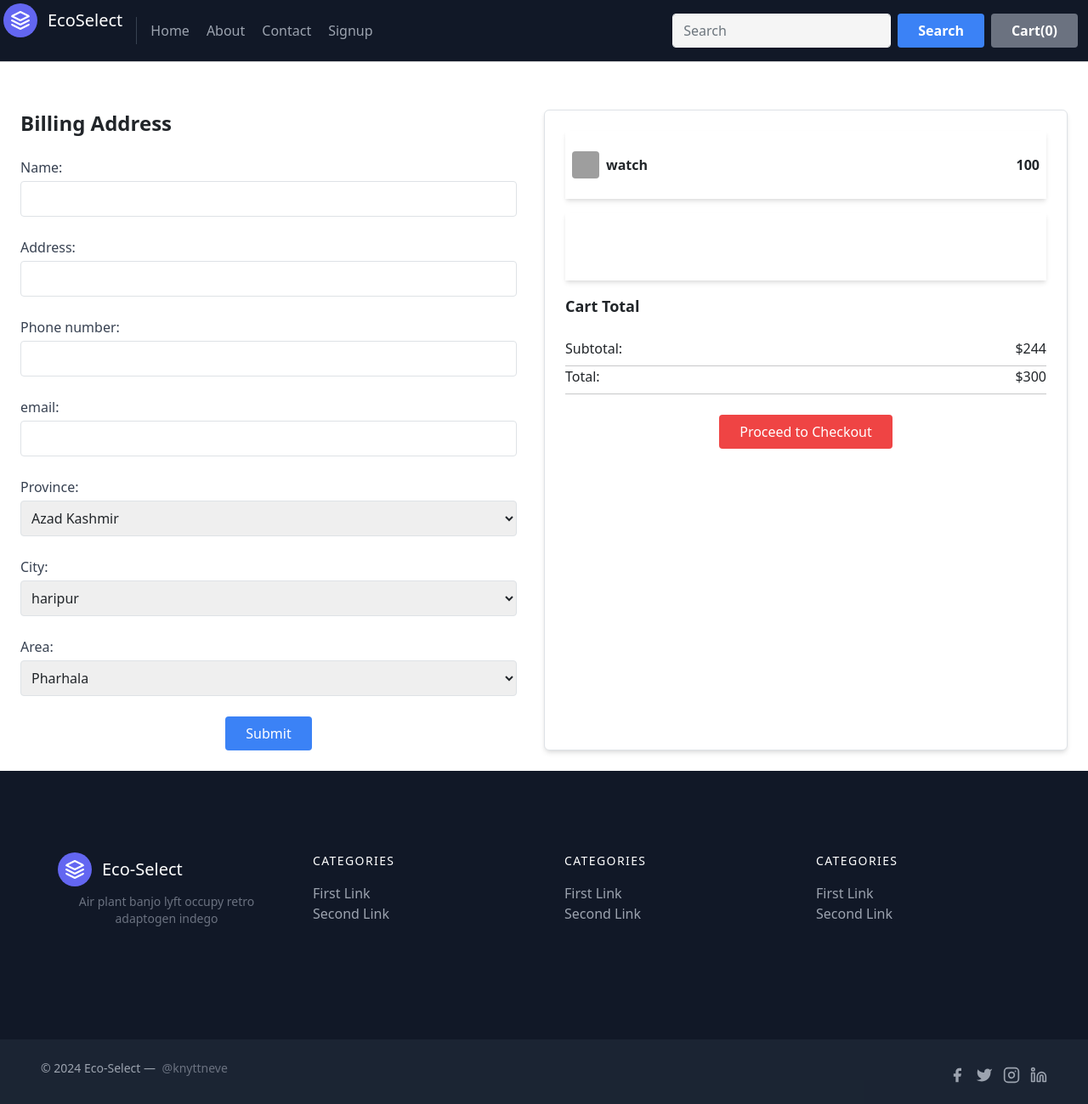
After one commit to Sami606713/Python_Projects, a Django app: template Djanjo/ecomerence_env/my_ecomerence/products/templates/order.html in a window 1280 px wide. The commit adds this page. Shown: the whole page at 85% size. Run offline with Django 4.2, Linux system fonts and the light colour scheme; the template is opened without the code that fills it, so the values that code supplies are empty; grey boxes are pictures that could not be loaded.

Commit message:
make a address model

```diff
--- a/Djanjo/ecomerence_env/my_ecomerence/my_ecomerence/settings.py
+++ b/Djanjo/ecomerence_env/my_ecomerence/my_ecomerence/settings.py
@@ -41,6 +41,7 @@ INSTALLED_APPS = [
     "products",
     "djongo",
     'rest_framework',
+    'storages',
     # authentication
 
 ]
--- a/Djanjo/ecomerence_env/my_ecomerence/products/templates/base.html
+++ b/Djanjo/ecomerence_env/my_ecomerence/products/templates/base.html
@@ -149,7 +149,17 @@
     <script src="https://code.jquery.com/jquery-3.6.0.min.js"></script>
     <script src="https://unpkg.com/@popperjs/core@2.11.6/dist/umd/popper.min.js"></script>
     <script src="https://unpkg.com/tippy.js@6.3.1/dist/tippy-bundle.umd.min.js"></script>
+    <script>
+      var cart;  // Declaring the cart variable
 
+      if (localStorage.getItem("cart") === null) {  // Corrected the condition
+        cart = {};
+      } else {
+        cart = JSON.parse(localStorage.getItem("cart"));
+        document.getElementById("cart").innerHTML=Object.keys(cart).length
+      }
+
+    </script>
     {% block js %}  {% endblock %}
   </body>
 </html>
--- /dev/null
+++ b/Djanjo/ecomerence_env/my_ecomerence/products/templates/order.html
@@ -0,0 +1,145 @@
+{% extends 'base.html' %}
+{% block title%}Placing Order{% endblock %}
+{% block body %}
+{% load static %}
+<div class="container mx-auto mt-8 p-4">
+    <div class="flex">
+        <!-- Left Div - Billing Address Form -->
+        <div class="w-1/2 pr-8">
+            <h2 class="text-2xl font-semibold mb-4">Billing Address</h2>
+            <form action="order" method="post">
+                {% csrf_token %}
+                <!-- name -->
+                <div class="mb-4">
+                    <label for="name" class="block text-gray-700">Name:</label>
+                    <input type="text" id="name" name="name" class="mt-1 p-2 w-full border rounded">
+                </div>
+
+                <!-- Street address -->
+                <div class="mb-4">
+                    <label for="name" class="block text-gray-700">Address:</label>
+                    <input type="text" id="addr" name="addr" class="mt-1 p-2 w-full border rounded">
+                </div>
+
+                <!-- Phone number -->
+                <div class="mb-4">
+                    <label for="name" class="block text-gray-700">Phone number:</label>
+                    <input type="number" id="nbr" name="nbr" class="mt-1 p-2 w-full border rounded">
+                </div>
+                  <!-- email address -->
+                  <div class="mb-4">
+                    <label for="name" class="block text-gray-700">email:</label>
+                    <input type="email" id="email" name="email" class="mt-1 p-2 w-full border rounded">
+                </div>
+
+
+                <!-- Province Dropdown -->
+                <div class="mb-4">
+                    <label for="province" class="block text-gray-700">Province:</label>
+                    <select id="province" name="province" class="mt-1 p-2 w-full border rounded">
+                        <option value="Azad Kashmir">Azad Kashmir</option>
+                        <option value="Balochistan">Balochistan</option>
+                        <option value="Islamabad">Islamabad</option>
+                        <option value="KPK">KPK</option>
+                        <option value="Punjab">Punjab</option>
+                        <option value="Sindh">Sindh</option>
+                    </select>
+                </div>
+
+                <!-- City Dropdown -->
+                <div class="mb-4">
+                    <label for="city" class="block text-gray-700">City:</label>
+                    <select id="city" name="city" class="mt-1 p-2 w-full border rounded">
+                        <option value="haripur">haripur</option>
+                        <option value="Abbottabad">Abbottabad</option>
+                        <option value="Mansehera">Mansehra</option>
+                        <option value="Hattar">Hattar</option>
+                        <option value="Ghazi">Ghazi</option>
+                    </select>
+                </div>
+
+                <!-- Area Dropdown -->
+                <div class="mb-4">
+                    <label for="area" class="block text-gray-700">Area:</label>
+                    <select id="area" name="area" class="mt-1 p-2 w-full border rounded">
+                        <option value="Pharhala">Pharhala</option>
+                        <option value="K.T.S">K.T.S</option>
+                        <option value="Amir Khan Plaza">Amir Khan Plaza</option>
+                    </select>
+                </div>
+
+
+                <!-- Add more form fields as needed -->
+
+                <!-- Submit button -->
+                <div class="text-center">
+                    <button type="submit"
+                        class="bg-blue-500 text-white py-2 px-4 rounded hover:bg-blue-600">Submit</button>
+                </div>
+            </form>
+        </div>
+
+        <!-- Right Div - Cart Total Information -->
+        <div class="w-1/2 bg-white rounded-md shadow-md p-4 border border-black-500">
+            <!-- Column Headings -->
+            <!-- <div class="grid grid-cols-4 shadow-md p-4 mb-2 font-bold ">
+                <div>Product</div>
+                <div>Price</div>
+                <div>Quantity</div>
+                <div>Subtotal</div>
+            </div> -->
+
+            <div class="grid grid-cols-4 mb-3 mt-0 shadow-md p-2 font-semibold h-20" id="product">
+                <!-- Left corner: Name and Image -->
+                <div class="flex items-center col-span-2">
+                    <!-- Add your product image source here -->
+                    <img src="https://picsum.photos/100/100" alt="Product Image" class="w-8 h-8 rounded mr-2">
+                    <div>
+                        watch
+                    </div>
+                </div>
+
+                <!-- Right corner: Price -->
+                <div class="flex items-center justify-end col-span-2">
+                    100
+                </div>
+            </div>
+
+            <!-- Additional Cart Items -->
+            <div class="grid grid-cols-4 mb-3 mt-0 shadow-md p-2 font-semibold h-20" id="product">
+                <!-- Add more cart items similarly -->
+            </div>
+
+            <!-- Cart Total -->
+            <h2 class="text-lg font-semibold mb-4">Cart Total</h2>
+            <div class="flex justify-between mb-2">
+                <span>Subtotal:</span>
+                <span id="sub_total">$244</span>
+            </div>
+            <hr>
+
+            <div class="flex justify-between mb-2">
+                <span>Total:</span>
+                <span id="total">$300</span>
+            </div>
+            <hr>
+
+            <!-- Process to Checkout Button -->
+            <div class="text-center mt-4">
+                <button
+                    class="bg-red-500 text-white py-2 hover:text-white px-4 rounded hover:bg-blue-600">Proceed
+                    to Checkout</button>
+            </div>
+        </div>
+    </div>
+</div>
+
+
+{% endblock %}
+<script>
+    // console.log(document.getElementById("order").innerHTML);
+</script>
+
+<!-- {% block js %}
+
+{% endblock %}
--- a/Djanjo/ecomerence_env/my_ecomerence/products/urls.py
+++ b/Djanjo/ecomerence_env/my_ecomerence/products/urls.py
@@ -13,5 +13,6 @@ urlpatterns = [
     path("contact",views.contact,name="contact"),
     path("about",views.about,name="about"),
     path("product_view/<int:id>",views.product_view,name="product_view"),
-    path("shoping_cart",views.cart,name="cart")
+    path("shoping_cart",views.cart,name="cart"),
+    path("order",views.order,name="order")
 ]
```
Also changed, not shown: Djanjo/ecomerence_env/my_ecomerence/products/admin.py (+5 -2 lines), Djanjo/ecomerence_env/my_ecomerence/products/models.py (+28 -0 lines), Djanjo/ecomerence_env/my_ecomerence/products/templates/index.html (+2 -11 lines), Djanjo/ecomerence_env/my_ecomerence/products/templates/shoping_cart.html (+6 -8 lines), Djanjo/ecomerence_env/my_ecomerence/products/views.py (+14 -2 lines), Djanjo/ecomerence_env/my_ecomerence/media/images/pieces_rHpnd4H.PNG (added), Djanjo/ecomerence_env/my_ecomerence/products/migrations/0053_remove_products_image_productimages.py (added), Djanjo/ecomerence_env/my_ecomerence/products/migrations/0054_address_products_image_delete_productimages.py (added).
